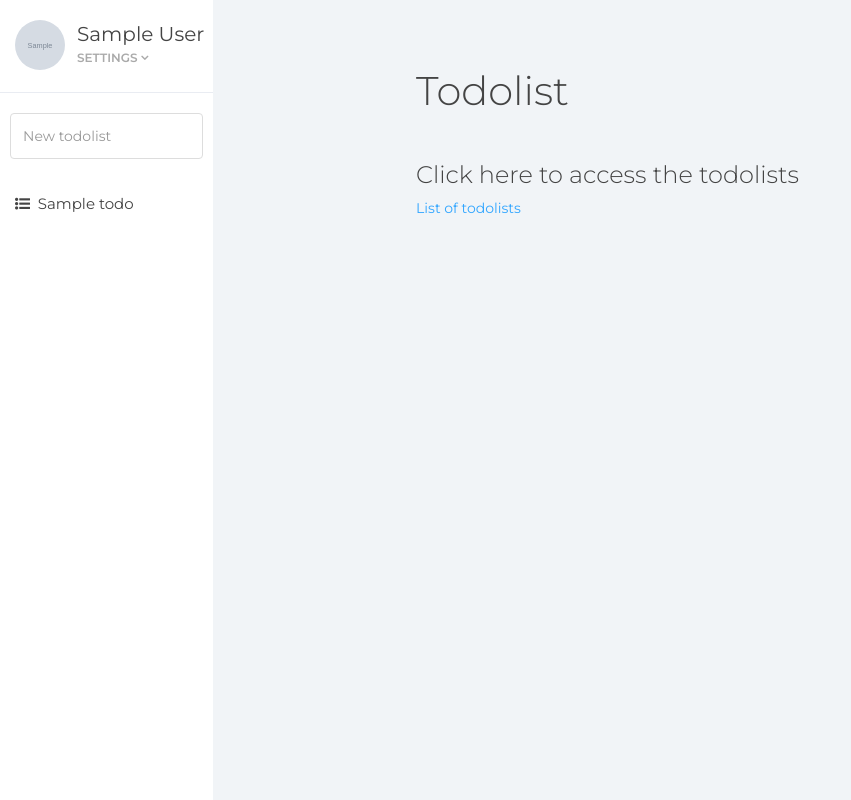
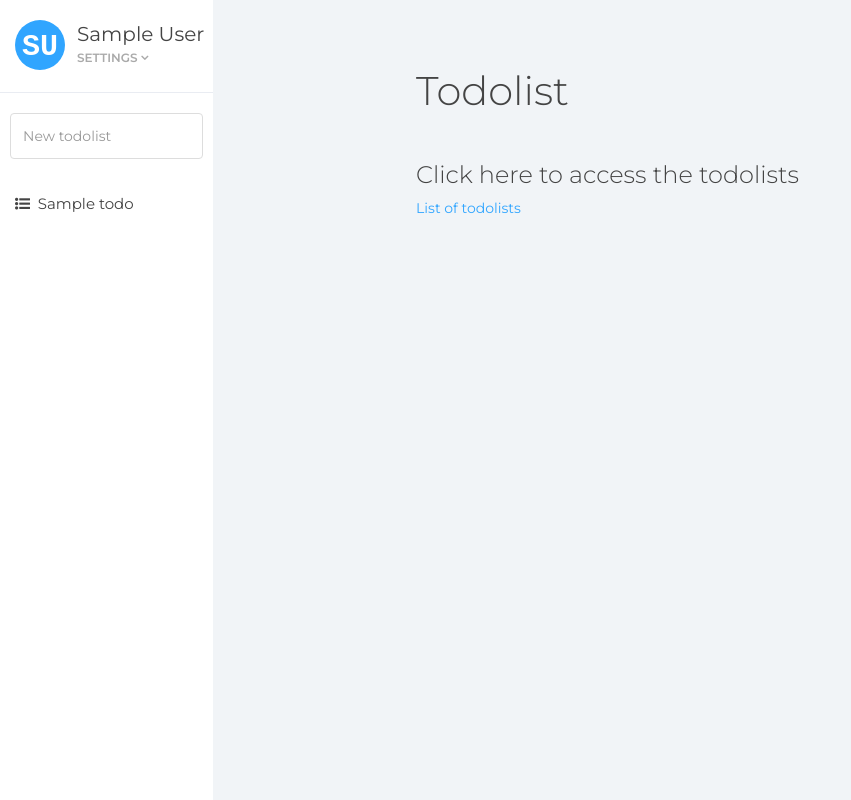
Before and after one commit to PeterAlexandre/justdoit, a Django app: page / in a window 1280 px wide. Shown: the whole page, without its empty margins (0-851 px from the left). Run offline with Django 3.2, Linux system fonts and the light colour scheme; a user stored in the database is signed in; tables that the repository leaves empty hold one stand-in row (values such as "Sample post"); grey boxes marked "Sample" are stand-in pictures; some libraries are stand-ins or nearby versions.

Commit message:
Add userpic with initials to environments thatnot support media storage

```diff
--- a/justdoit/settings.py
+++ b/justdoit/settings.py
@@ -136,6 +136,7 @@ STATICFILES_STORAGE = 'whitenoise.storage.CompressedManifestStaticFilesStorage'
 
 MEDIA_ROOT = BASE_DIR('mediafiles')
 MEDIA_URL = '/media/'
+ALLOW_MEDIA = env.bool('ALLOW_MEDIA', default=False)
 
 # Django Rest Framework
 REST_FRAMEWORK = {
--- a/justdoit/todolist/context_processors.py
+++ b/justdoit/todolist/context_processors.py
@@ -1,8 +1,10 @@
 from justdoit.todolist.forms import ToDoForm, ProfileForm
+from django.conf import settings
 
 
 def todo_context(request):
     return {
         'todo_create': ToDoForm(request.user),
-        'profile_create': ProfileForm(request.user)
+        'profile_create': ProfileForm(request.user),
+        'allow_media': settings.ALLOW_MEDIA
     }
--- a/static/css/base.css
+++ b/static/css/base.css
@@ -59,3 +59,22 @@
     margin-top: 15px;
     width: 100%;
 }
+
+.avatar-circle {
+    float: left;
+    margin: 10px 0px 0px 15px;
+    width: 50px;
+    height: 50px;
+    border-radius: 9999px !important;
+    background-color: #30a5ff;
+    text-align: center;
+}
+
+.initials {
+    position: relative;
+    font-size: 30px; /* 50% of parent */
+    line-height: 55px; /* 50% of parent */
+    color: #fff;
+    font-family: "Courier New", monospace;
+    font-weight: bold;
+}
--- a/templates/components/sidebar.html
+++ b/templates/components/sidebar.html
@@ -3,10 +3,14 @@
 <div id="sidebar" class="col-sm-3 col-lg-2 sidebar parent">
     <div class="profile-sidebar" data-toggle="collapse" href="#logout" style="cursor: pointer;">
         <div class="profile-userpic">
-            {% if user.profile.picture %}
+            {% if allow_media and user.profile.picture %}
                 <img src="{{ user.profile.picture.url }}" class="img-responsive" alt="">
             {% else %}
-                <img src="{% static 'img/profile.png' %}" class="img-responsive" alt="">
+                <div class="img-responsive avatar-circle">
+                    <span class="initials">
+                        {{ user.first_name|slice:":1"}}{{ user.last_name|slice:":1"}}
+                    </span>
+                </div>
             {% endif %}
         </div>
         <div class="profile-usertitle">
@@ -23,11 +27,13 @@
         <div class="clear"></div>
     </div>
     <ul class="children collapse nav menu" id="logout" style="background-color: #f1f4f7; margin: unset;">
+        {% if allow_media %}
             <li>
                 <a href="#" data-toggle="modal" data-target="#changeAvatar">
                     <span class="fa fa-sign-out">&nbsp;</span> {% trans 'Change avatar' %}
                 </a>
             </li>
+        {% endif %}
         <li>
             <a href="{% url 'logout' %}">
                 <span class="fa fa-sign-out">&nbsp;</span> {% trans 'Logout' %}
@@ -58,6 +64,7 @@
     </ul>
 </div><!--/.sidebar-->
 
+{% if allow_media %}
     <div id="changeAvatar" class="modal fade" role="dialog">
         <div class="modal-dialog">
             <div class="modal-content">
@@ -78,3 +85,4 @@
             </div>
         </div>
     </div>
+{% endif %}
```
Also changed, not shown: static/img/profile.png (deleted). Lines whose indentation alone changed are shown as unchanged.
